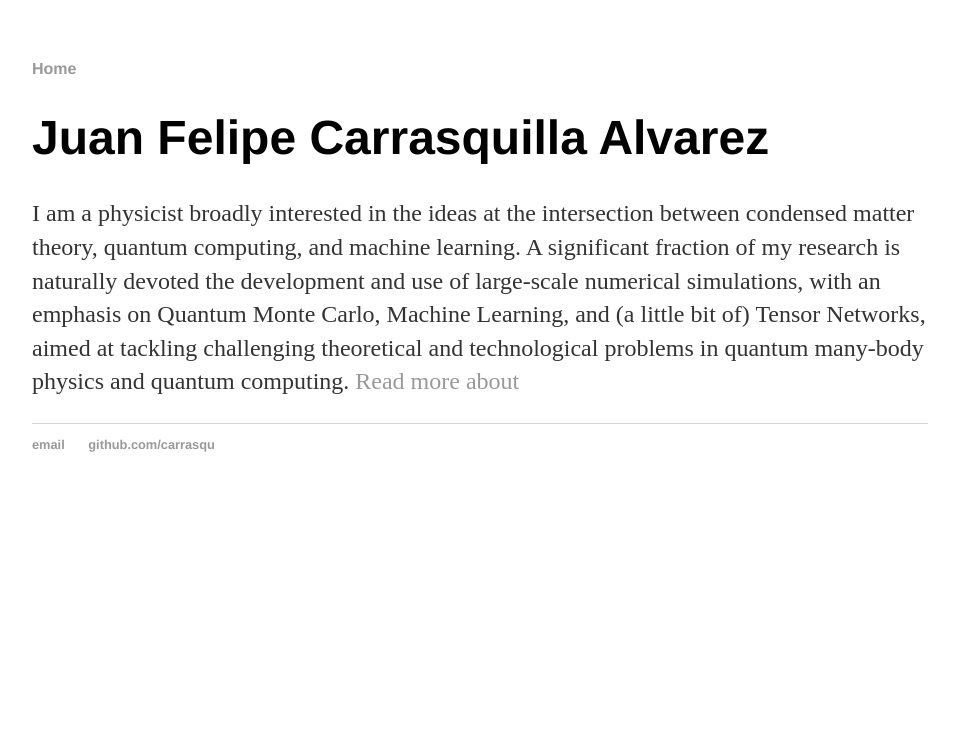
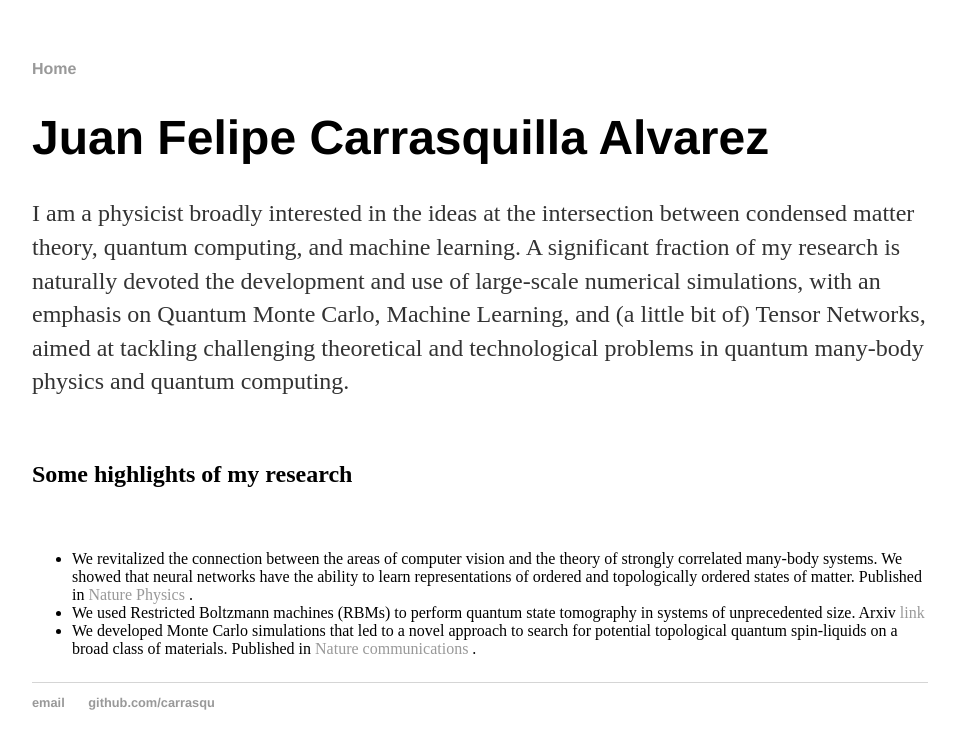
Before and after one commit to carrasqu/carrasqu.github.io, a Jekyll site: the page built from index.html, in a window 1280 px wide. Shown: the top 749 px of the page, without its empty margins (160-1119 px from the left). Built offline with Jekyll 4.4.1, drawn with Linux system fonts in a browser that asks for light colours.

Commit message:
some highlights

```diff
--- a/index.html
+++ b/index.html
@@ -4,5 +4,15 @@ title: Juan Felipe Carrasquilla Alvarez
 ---
 <div class="blurb">
 	<h1>Juan Felipe Carrasquilla Alvarez</h1>
-	<p> I am a physicist broadly interested in the ideas at the intersection between condensed matter theory, quantum computing, and machine learning. A significant fraction of my research is naturally devoted the development and use of large-scale numerical simulations, with an emphasis on Quantum Monte Carlo, Machine Learning, and (a little bit of) Tensor Networks, aimed at tackling challenging theoretical and technological problems in quantum many-body physics and quantum computing. <a href="/about">Read more about </a></p>
+	<p> I am a physicist broadly interested in the ideas at the intersection between condensed matter theory, quantum computing, and machine learning. A significant fraction of my research is naturally devoted the development and use of large-scale numerical simulations, with an emphasis on Quantum Monte Carlo, Machine Learning, and (a little bit of) Tensor Networks, aimed at tackling challenging theoretical and technological problems in quantum many-body physics and quantum computing.</p> <br />
+
+<h2>Some highlights of my research</h2> <br />
+ <p>
+  <ul>
+  <li> We revitalized the connection between the areas of computer vision and the theory of strongly correlated many-body systems. We showed that neural networks have the ability to learn representations of ordered and topologically ordered states of matter. Published in <a href="https://www.nature.com/nphys/journal/v13/n5/full/nphys4035.html">Nature Physics</a> .</li>
+  <li> We used Restricted Boltzmann machines (RBMs) to perform quantum state tomography in systems of unprecedented size.  Arxiv  <a href="https://arxiv.org/abs/1703.05334">link</a></li>
+  <li> We developed Monte Carlo simulations that led to a novel approach to search for potential topological quantum spin-liquids on a broad class of materials. Published in <a href="https://www.nature.com/articles/ncomms8421">Nature communications</a> . </li>
+</ul>
+
+ </p>
 </div><!-- /.blurb -->
```
